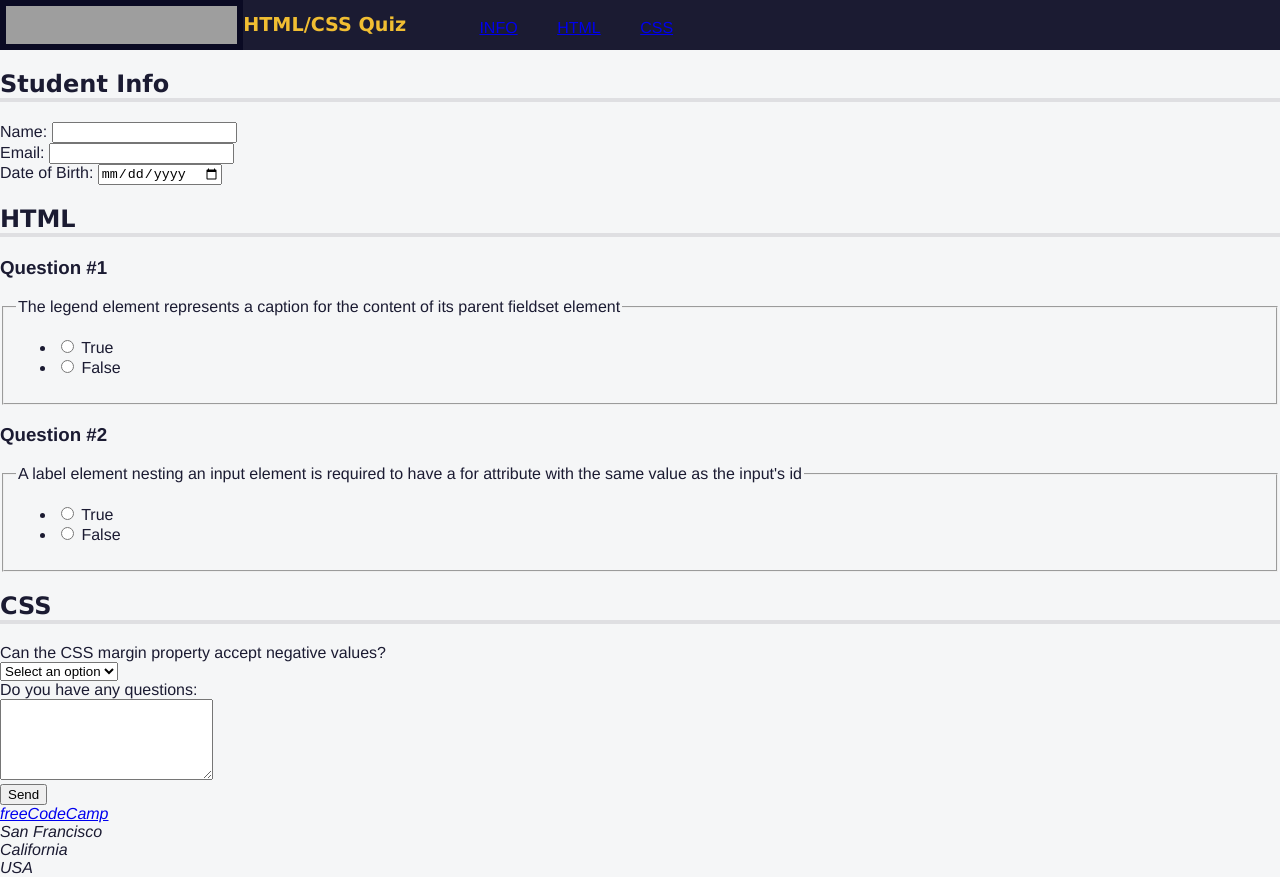
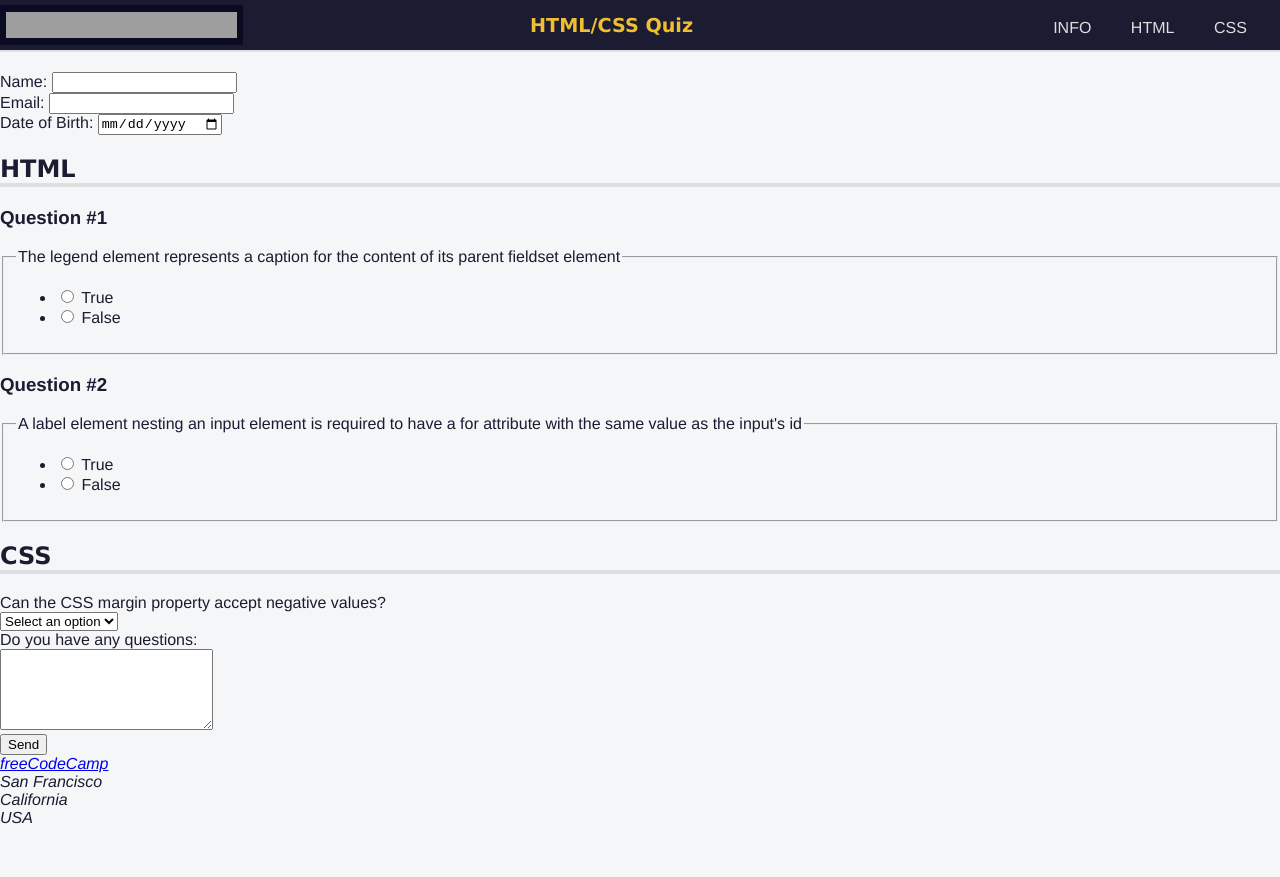
Before and after one commit to LanaLDR/quiz_fcc, a plain HTML site: page index.html in a window 1280 px wide. After the commit the page ends 827 px from the top, so only its background shows below. Drawn offline with Linux system fonts and the light colour scheme; grey boxes are pictures that could not be loaded.

Commit message:
add color nav and center li

```diff
--- a/styles.css
+++ b/styles.css
@@ -10,6 +10,10 @@ header {
   height: 50px;
   background-color: #1b1b32;
   display: flex;
+  justify-content: space-between;
+  align-items: center;
+  position: fixed;
+  top: 0;
 }
 
 #logo {
@@ -22,7 +26,10 @@ header {
 h1 {
   color: #f1be32;
   font-size: min(5vw, 1.2em);
+
 }
+
+
 
 nav {
   width: 50%;
@@ -42,7 +49,16 @@ nav > ul > li {
   display: block;
 }
 
+nav > ul > li:hover {
+  background-color: #dfdfe2;
+  color: #1b1b32;
+  cursor: pointer;
+}
 
+li > a {
+  color: inherit;
+  text-decoration: none;
+}
 
 h1,
 h2 {
@@ -68,7 +84,3 @@ h3::before {
   white-space: nowrap;
   border: 0;
 }
-
-html {
-  background-color: #0a0a23;
-}
```
